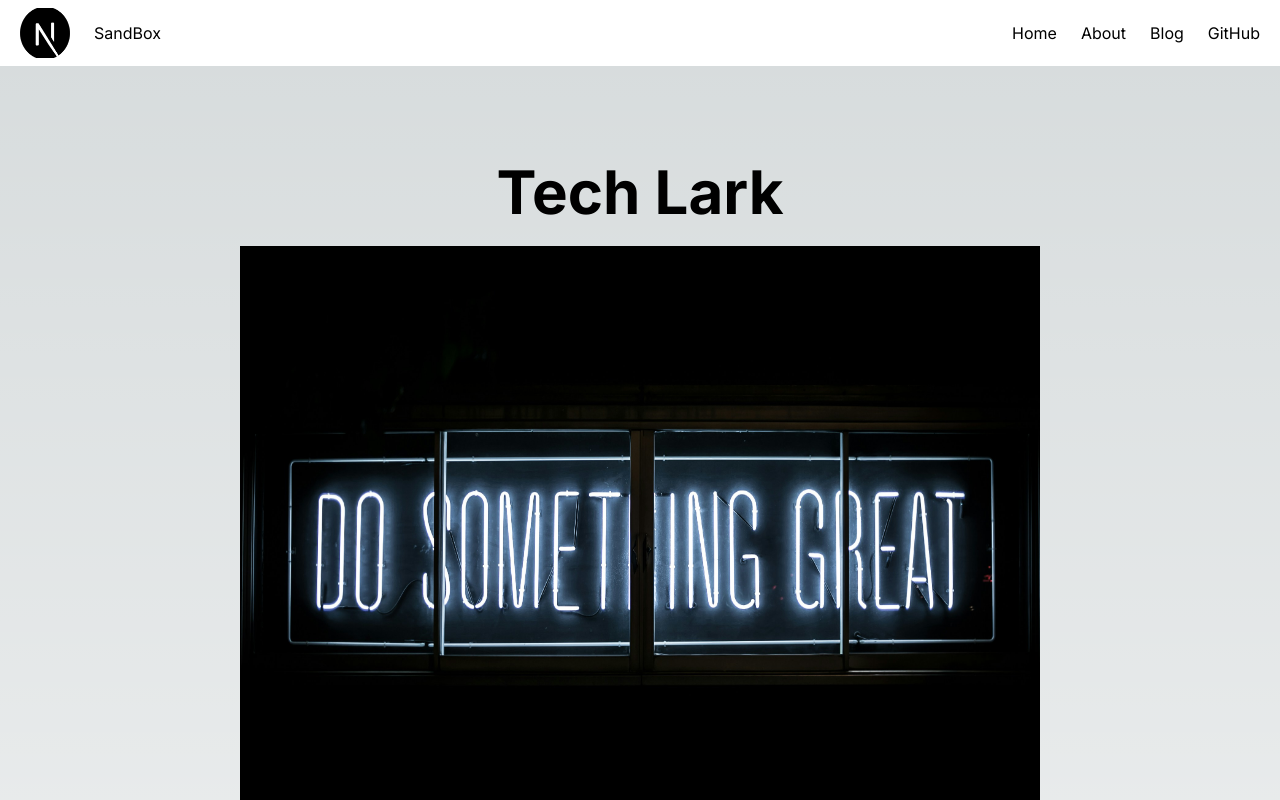
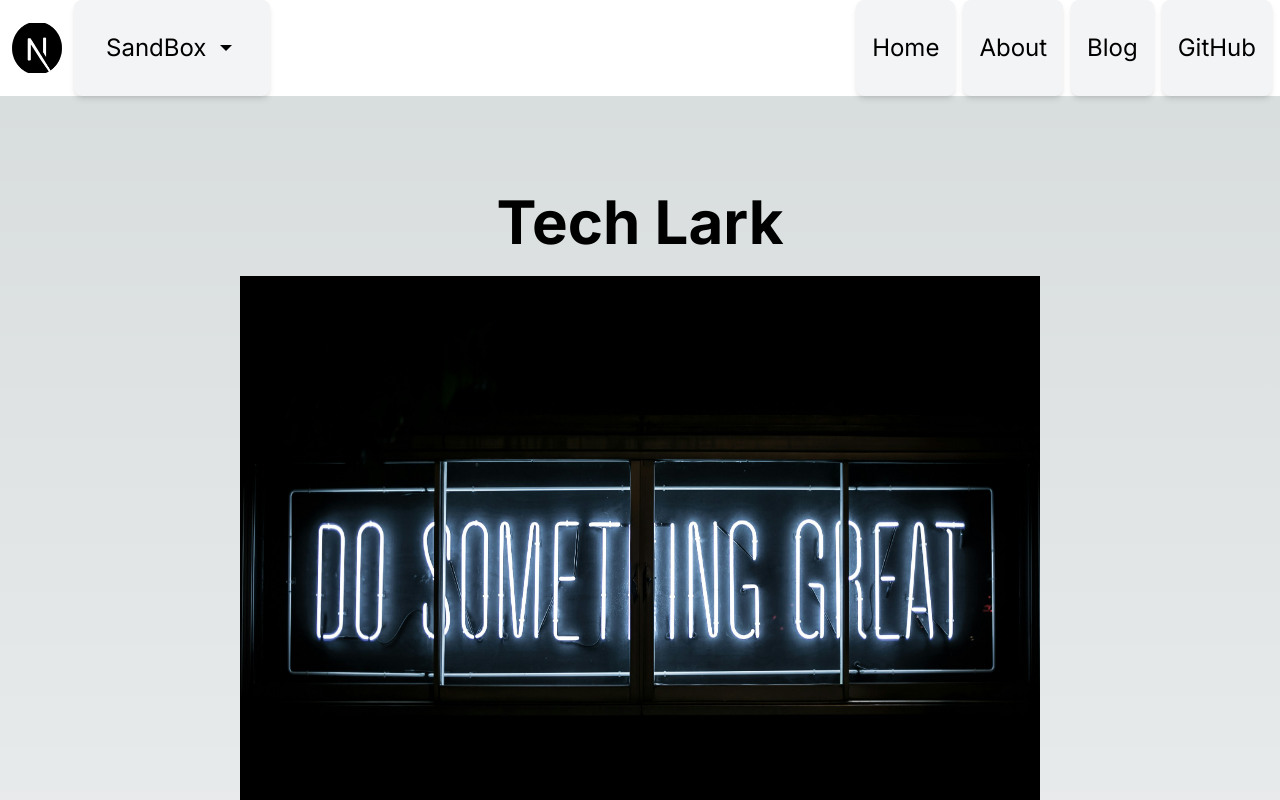
Before and after one commit to wozza0212/typescript-next-portfolio, a Next.js app in the folder typescript-blog-portfolio/: page / in a window 1280 px wide. Shown: the top 800 px of the page. Built offline with nearby package versions, Linux system fonts and the light colour scheme.

Commit message:
navbar dropdown

```diff
--- a/typescript-blog-portfolio/src/components/NavBar/navbar.module.css
+++ b/typescript-blog-portfolio/src/components/NavBar/navbar.module.css
@@ -1,5 +1,5 @@
 .nav {
-  @apply w-screen items-center bg-white p-2;
+  @apply w-screen items-center bg-white;
 }
 
 .outerNavContainer {
@@ -22,5 +22,41 @@
 }
 
 .navText {
-  @apply py-2 px-3 block text-black hover:bg-gray-400;
+  @apply text-2xl mr-2 py-8 shadow-md bg-gray-100 px-4 block rounded-lg text-black hover:bg-gray-200 hover:shadow-md;
 }
+
+.dropdownSpan {
+  @apply text-2xl py-8 shadow-md w-fit px-8 block bg-gray-100 rounded-lg text-black hover:shadow-md;
+  display: flex;
+  flex-direction: row;
+}
+
+.dropdownSpan:hover {
+  @apply bg-gray-200;
+}
+
+.dropdown {
+  position: relative;
+  display: inline-block;
+}
+
+.dropdownContent {
+  display: none;
+  position: absolute;
+  background-color: #f9f9f9;
+  margin-left: 20px;
+  min-width: 250px;
+  box-shadow: 0px 8px 16px 0px rgba(0, 0, 0, 0.2);
+  z-index: 1;
+}
+
+.dropdown:hover .dropdownContent {
+  display: block;
+}
+
+.dropdownContent a {
+  @apply text-xl py-8 px-8 shadow-sm block rounded-lg text-black hover:bg-gray-200;
+  padding: 12px 16px;
+  text-decoration: none;
+  display: block;
+}
--- a/typescript-blog-portfolio/src/components/NavBar/navbar.tsx
+++ b/typescript-blog-portfolio/src/components/NavBar/navbar.tsx
@@ -1,8 +1,14 @@
+'use client'
+import { useState } from 'react'
 import Link from 'next/link'
-import Image from "next/legacy/image"
+import Image from 'next/legacy/image'
 import styles from './navbar.module.css'
+import { IoMdArrowDropdown } from 'react-icons/io'
+//link to sandbox needs adding if cant work dropdown menu
 
 const NavBar = () => {
+  const [openMenu, setOpenMenu] = useState(false)
+
   return (
     <nav className={styles.nav}>
       <div className={styles.outerNavContainer}>
@@ -15,18 +21,46 @@ const NavBar = () => {
               height={50}
             />
           </Link>
-          <ul className=''>
-            <li>
-              <Link href='/sandbox'>
-                <p className={styles.navText}>SandBox</p>
-              </Link>
-            </li>
+          <ul className={styles.dropdown}>
+            <button>
+              <span>
+                <li className={styles.dropdownSpan}>
+                  <p>SandBox</p>
+                  <IoMdArrowDropdown
+                    style={{
+                      marginLeft: '8px',
+                      verticalAlign: 'middle',
+                      marginTop: '4',
+                    }}
+                  />
+                </li>
+              </span>
+            </button>
+            <div className={styles.dropdownContent}>
+              <ul>
+                <li>
+                  <Link href='/sandbox'>
+                    <p>Sandbox</p>
+                  </Link>
+                </li>
+                <li>
+                  <Link href='/sandbox/form'>
+                    <p>Form </p>
+                  </Link>
+                </li>
+                <li>
+                  <Link href='/sandbox/pokedex'>
+                    <p>Pokedex</p>
+                  </Link>
+                </li>
+              </ul>
+            </div>
           </ul>
         </div>
         <div className='hidden w-full md:block md:w-auto' id='navbar-default'>
           <ul className={styles.navRightUl}>
             <li>
-              <Link href='/blog'>
+              <Link href='/'>
                 <p className={styles.navText}>Home</p>
               </Link>
             </li>
```
